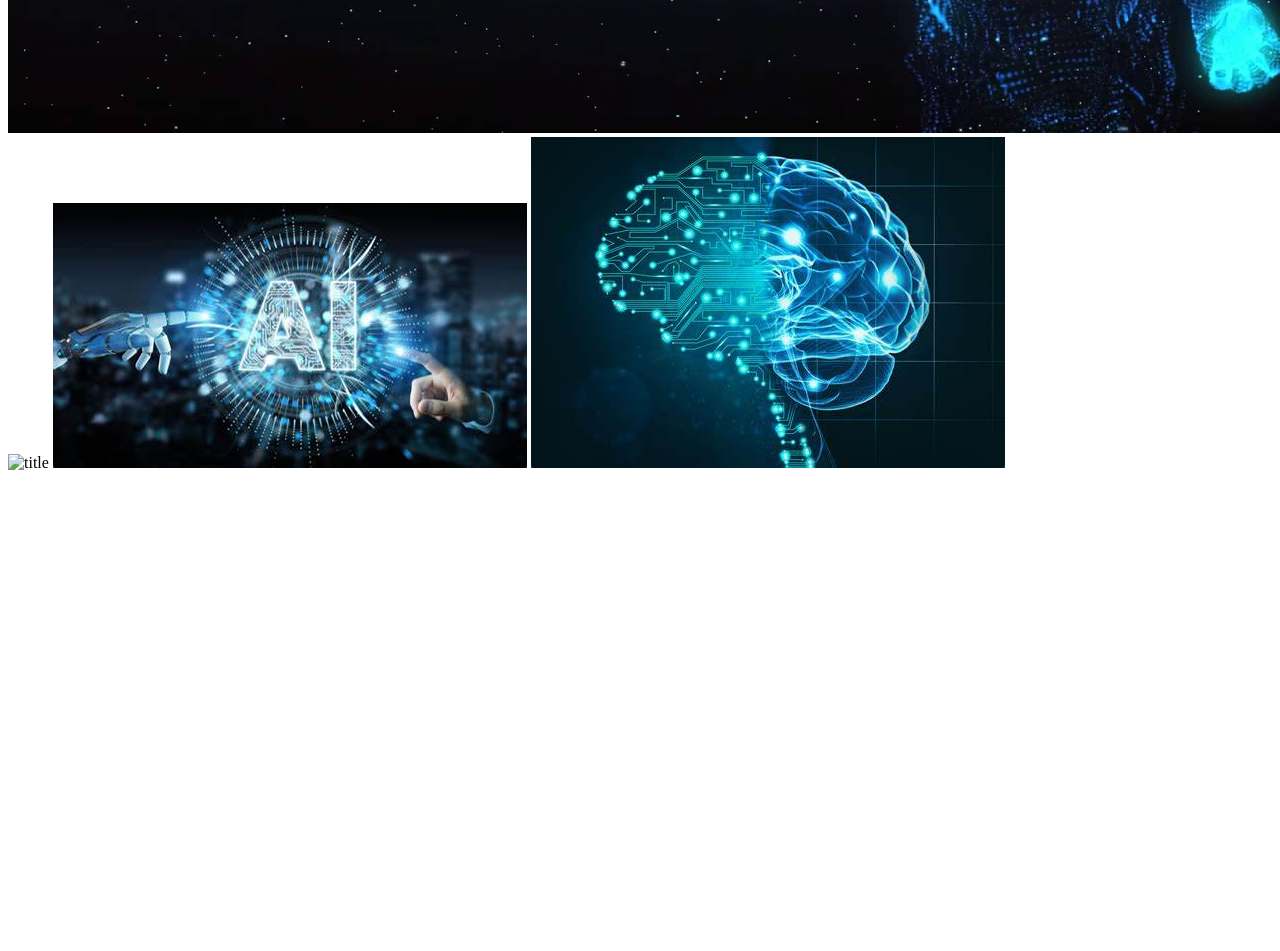
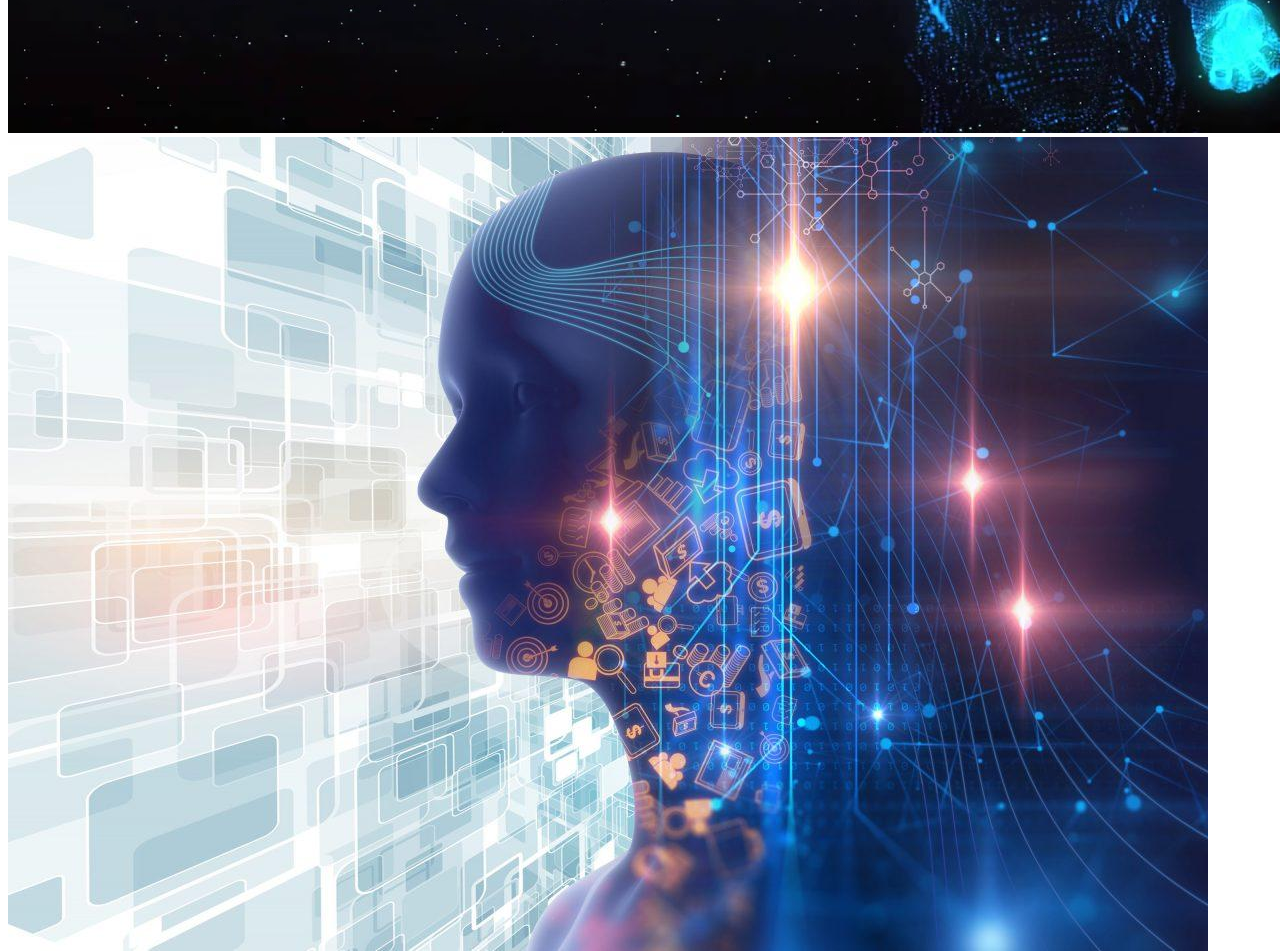
Before and after one commit to Mohamed-abd-elhalem/ECE001, a plain HTML site: page p4.html in a window 1280 px wide. Shown: the part 820-1771 px from the top of the page. Before the commit the page ends 1300 px from the top, so only its background shows below. Drawn offline with Linux system fonts and the light colour scheme.

Commit message:
Update p4.html

```diff
--- a/p4.html
+++ b/p4.html
@@ -60,7 +60,7 @@ p {
       <li><a href="p4.html">Artificial Intelligence photo</a></li>
 </ul>
 <img src="maxresdefault.jpg" alt="title">
-<img src="shutterstock_568431658-copy-1-1200x814.Jjpg" alt="title">
+<img src="shutterstock_568431658-copy-1-1200x814.jpg" alt="title">
 <img src="OIP (1).jpg" alt="title">
 <img src="OIP.jpg" alt="title">
 </body>
```
